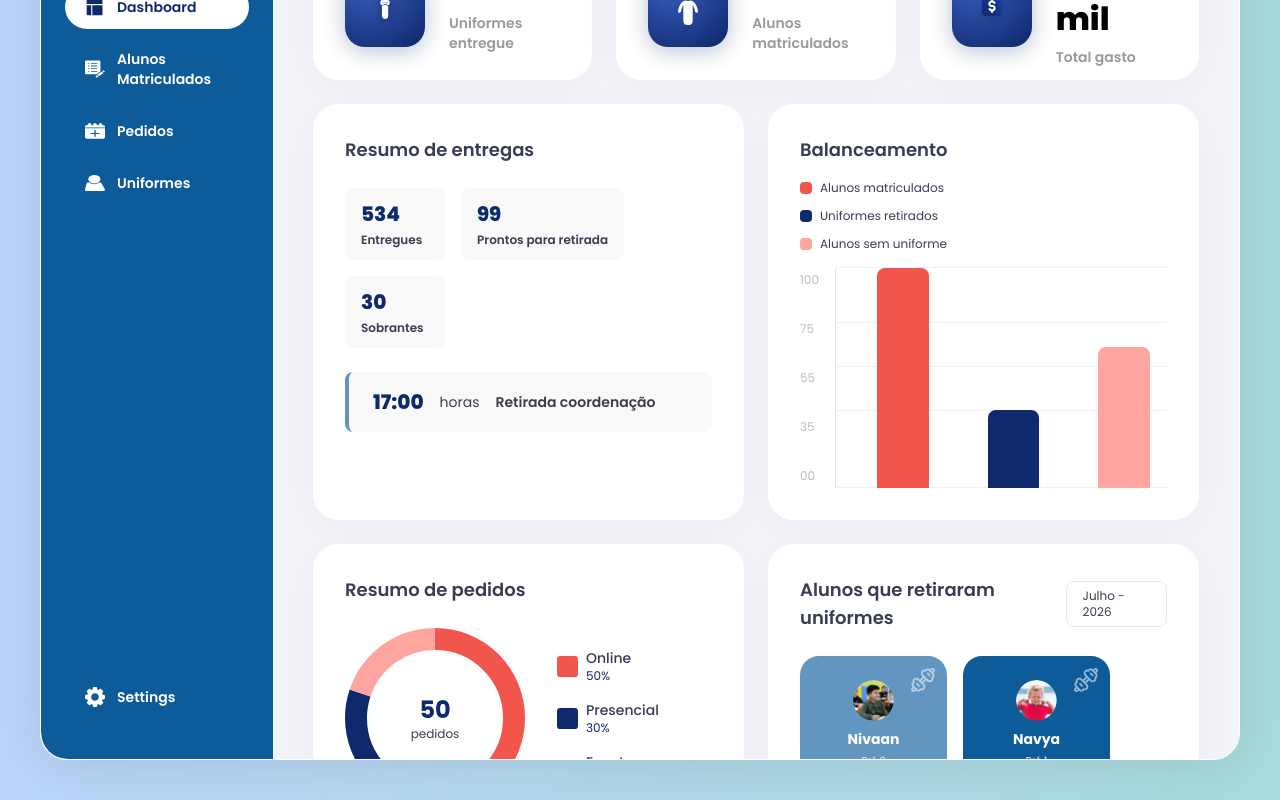
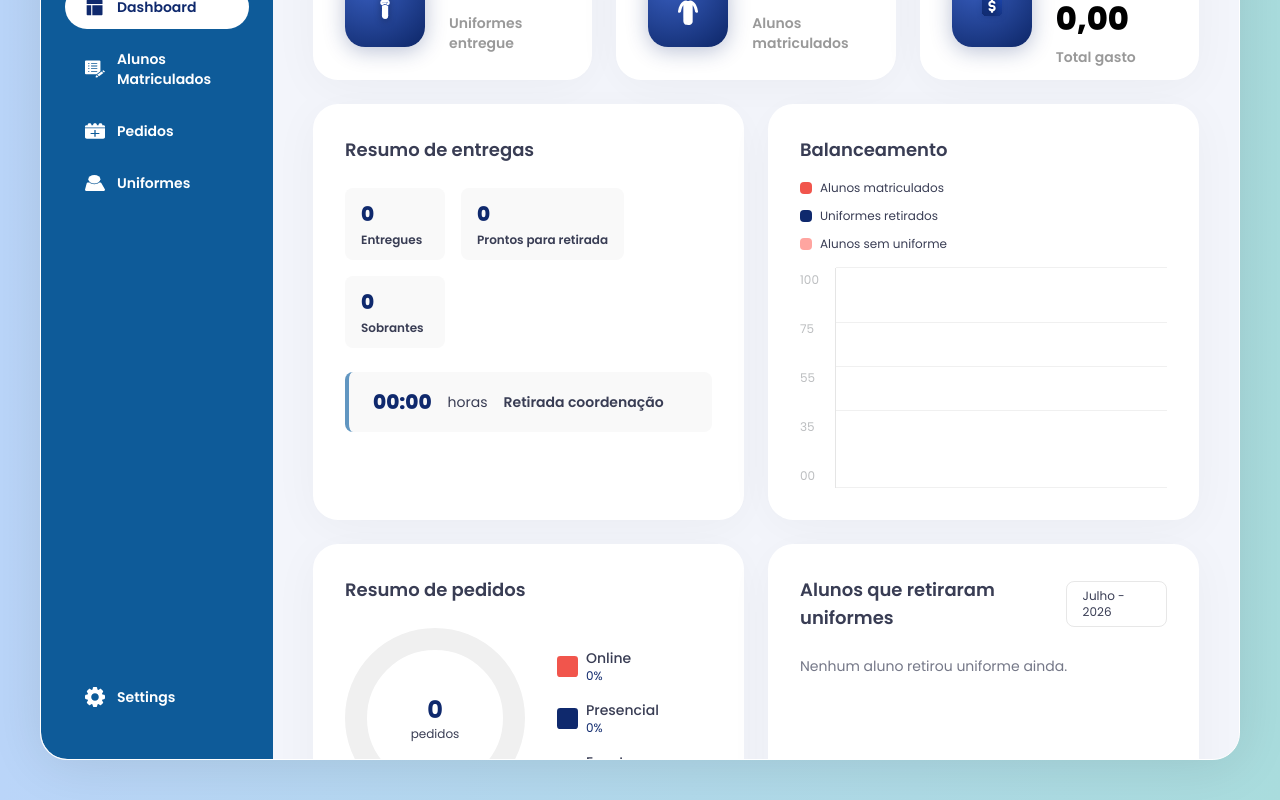
Before and after one commit to OzeiasMoreira/uniformia, a React (Vite) app: page /dashboard in a window 1280 px wide. Shown: the part 216-1016 px from the top of the page. Built offline with nearby package versions, Linux system fonts and the light colour scheme; a web font is replaced by a local one.

Commit message:
fix: zera dados e estatisticas iniciais

```diff
--- a/src/components/ui/DonutChart.tsx
+++ b/src/components/ui/DonutChart.tsx
@@ -26,6 +26,14 @@ export function DonutChart({ segments, centerValue, centerLabel, size = 180 }: D
   return (
     <div className="relative shrink-0" style={{ width: size, height: size }}>
       <svg width={size} height={size} viewBox={`0 0 ${size} ${size}`} className="-rotate-90">
+        <circle
+          cx={size / 2}
+          cy={size / 2}
+          r={radius}
+          fill="none"
+          stroke="#f0f0f0"
+          strokeWidth={STROKE_WIDTH}
+        />
         {segments.map((segment, index) => (
           <circle
             key={segment.label}
--- a/src/mocks/alunos.mock.ts
+++ b/src/mocks/alunos.mock.ts
@@ -1,46 +1,3 @@
 import type { Aluno } from '../types/aluno'
 
-export const ALUNOS_MOCK: Aluno[] = [
-  {
-    id: 1,
-    nome: 'Gustav Adolf Keller',
-    turma: '3º Ano A',
-    matricula: '2024001234',
-    uniformeRetirado: false,
-  },
-  {
-    id: 2,
-    nome: 'Isabela Stefanuto',
-    turma: '2º Ano B',
-    matricula: '2024001235',
-    uniformeRetirado: true,
-  },
-  {
-    id: 3,
-    nome: 'Eduardo Alvez Calza',
-    turma: '1º Ano A',
-    matricula: '2024001236',
-    uniformeRetirado: false,
-  },
-  {
-    id: 4,
-    nome: 'Paulo Vitor da Luz Codognotto',
-    turma: '3º Ano B',
-    matricula: '2024001237',
-    uniformeRetirado: true,
-  },
-  {
-    id: 5,
-    nome: 'Vitor Chinas',
-    turma: '2º Ano A',
-    matricula: '2024001238',
-    uniformeRetirado: false,
-  },
-  {
-    id: 6,
-    nome: 'Ozeias Viego',
-    turma: '1º Ano B',
-    matricula: '2024001239',
-    uniformeRetirado: true,
-  },
-]
+export const ALUNOS_MOCK: Aluno[] = []
--- a/src/mocks/dashboard.mock.ts
+++ b/src/mocks/dashboard.mock.ts
@@ -1,31 +1,25 @@
-import avatarNavya from '../assets/images/avatar-navya.png'
-import avatarNivaan from '../assets/images/avatar-nivaan.png'
 import type { DashboardData } from '../types/dashboard'
 
 export const DASHBOARD_MOCK: DashboardData = {
-  uniformesEntregues: 534,
-  alunosMatriculados: 1500,
-  totalGasto: '500 mil',
+  uniformesEntregues: 0,
+  alunosMatriculados: 0,
+  totalGasto: 'R$ 0,00',
   resumoEntregas: [
-    { label: 'Entregues', valor: 534 },
-    { label: 'Prontos para retirada', valor: 99 },
-    { label: 'Sobrantes', valor: 30 },
+    { label: 'Entregues', valor: 0 },
+    { label: 'Prontos para retirada', valor: 0 },
+    { label: 'Sobrantes', valor: 0 },
   ],
-  retiradaCoordenacaoHorario: '17:00',
+  retiradaCoordenacaoHorario: '00:00',
   balanceamento: [
-    { label: 'Alunos matriculados', valor: 1500, cor: '#f1554c' },
-    { label: 'Uniformes retirados', valor: 534, cor: '#0f296d' },
-    { label: 'Alunos sem uniforme', valor: 966, cor: '#ffa5a0' },
+    { label: 'Alunos matriculados', valor: 0, cor: '#f1554c' },
+    { label: 'Uniformes retirados', valor: 0, cor: '#0f296d' },
+    { label: 'Alunos sem uniforme', valor: 0, cor: '#ffa5a0' },
   ],
   resumoPedidos: [
-    { label: 'Online', percentual: 50, cor: '#f1554c' },
-    { label: 'Presencial', percentual: 30, cor: '#0f296d' },
-    { label: 'Eventos', percentual: 20, cor: '#ffa5a0' },
+    { label: 'Online', percentual: 0, cor: '#f1554c' },
+    { label: 'Presencial', percentual: 0, cor: '#0f296d' },
+    { label: 'Eventos', percentual: 0, cor: '#ffa5a0' },
   ],
-  totalPedidos: 50,
-  alunosQueRetiraram: [
-    { nome: 'Nivaan', turma: 'Pré 2', badge: 'Blue Badge', corCard: '#6196c1', avatar: avatarNivaan },
-    { nome: 'Navya', turma: 'Pré 1', badge: 'Pink Badge', corCard: '#0e5b99', avatar: avatarNavya },
-    { nome: 'Anugrah', turma: '3º Ano', badge: 'Orange Badge', corCard: '#a0efff' },
-  ],
+  totalPedidos: 0,
+  alunosQueRetiraram: [],
 }
--- a/src/mocks/pedidos.mock.ts
+++ b/src/mocks/pedidos.mock.ts
@@ -1,10 +1,3 @@
 import type { Pedido } from '../types/pedido'
 
-export const PEDIDOS_MOCK: Pedido[] = [
-  { id: 1, aluno: 'Gustav Adolf Keller', item: '1 KIT MILITAR', status: 'pendente' },
-  { id: 2, aluno: 'Eduardo Alvez Calza', item: '1 KIT ESCOLAR', status: 'entregue' },
-  { id: 3, aluno: 'Ozeias Viego', item: '1 KIT MILITAR', status: 'pendente' },
-  { id: 4, aluno: 'Paulo Vitor da Luz Codognotto', item: '1 KIT ESCOLAR', status: 'entregue' },
-  { id: 5, aluno: 'Isabela Stefanuto', item: '1 KIT MILITAR', status: 'pendente' },
-  { id: 6, aluno: 'Vitor Chinas', item: '1 KIT ESCOLAR', status: 'entregue' },
-]
+export const PEDIDOS_MOCK: Pedido[] = []
--- a/src/mocks/uniformes.mock.ts
+++ b/src/mocks/uniformes.mock.ts
@@ -1,21 +1,3 @@
 import type { Uniforme } from '../types/uniforme'
 
-export const UNIFORMES_MOCK: Uniforme[] = [
-  {
-    id: 1,
-    nome: 'KIT ESCOLAR MILITAR',
-    itens: [
-      { quantidade: 1, descricao: 'BOINA' },
-      { quantidade: 2, descricao: 'FARDAS' },
-    ],
-  },
-  {
-    id: 2,
-    nome: 'KIT ESCOLAR',
-    itens: [
-      { quantidade: 1, descricao: 'JAQUETA' },
-      { quantidade: 2, descricao: 'CALÇAS' },
-      { quantidade: 3, descricao: 'BLUSAS' },
-    ],
-  },
-]
+export const UNIFORMES_MOCK: Uniforme[] = []
--- a/src/pages/Dashboard/Dashboard.tsx
+++ b/src/pages/Dashboard/Dashboard.tsx
@@ -118,6 +118,11 @@ export function Dashboard() {
               Julho - 2026
             </span>
           </div>
+          {data.alunosQueRetiraram.length === 0 ? (
+            <p className="mt-6 font-app text-sm text-text-muted/70">
+              Nenhum aluno retirou uniforme ainda.
+            </p>
+          ) : (
             <div className="mt-6 flex flex-wrap gap-4">
               {data.alunosQueRetiraram.map((aluno) => (
                 <div
@@ -139,6 +144,7 @@ export function Dashboard() {
                 </div>
               ))}
             </div>
+          )}
         </Card>
       </div>
     </div>
```
Also changed, not shown: src/assets/images/avatar-navya.png (deleted), src/assets/images/avatar-nivaan.png (deleted). Lines whose indentation alone changed are shown as unchanged.
